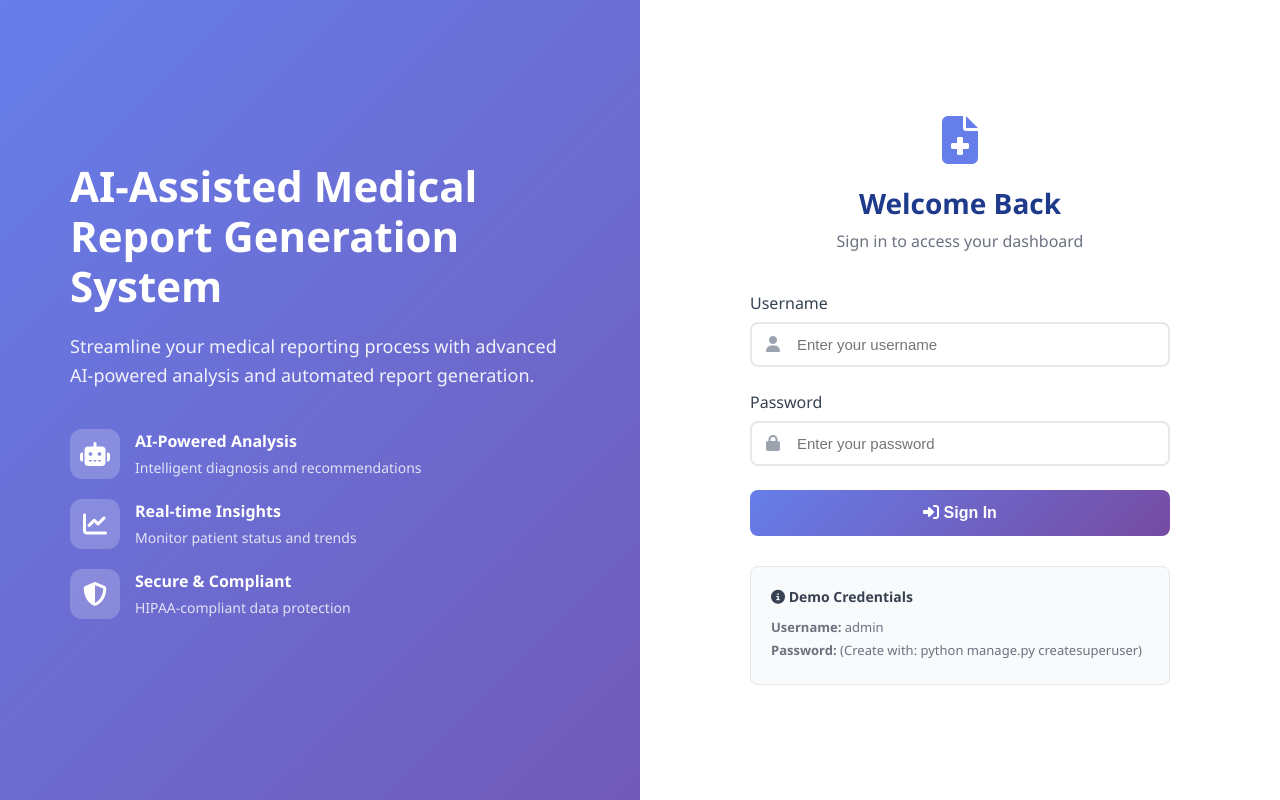
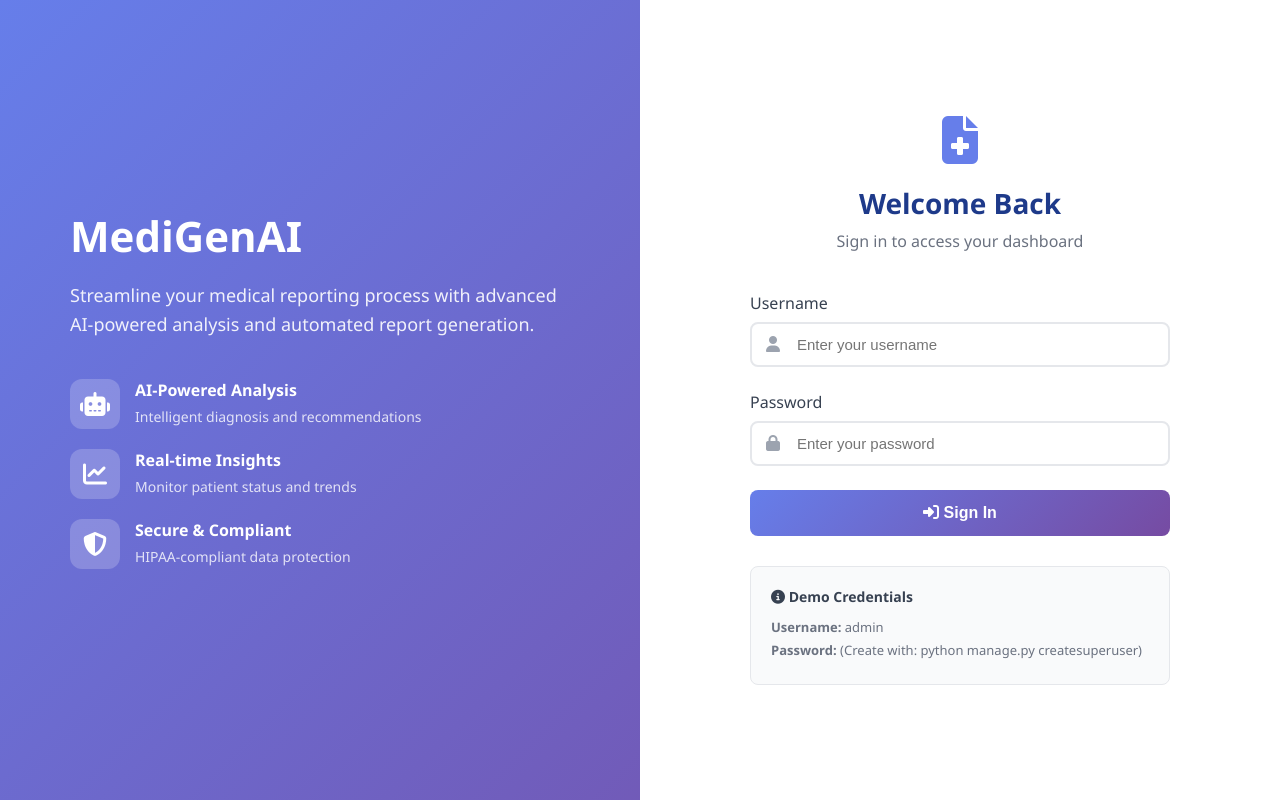
Before and after one commit to akn0004/MediGenAi, a Django app: page / in a window 1280 px wide. Run offline with Django 4.2, Linux system fonts and the light colour scheme.

Commit message:
feat: Update name of the webapp

```diff
--- a/templates/base.html
+++ b/templates/base.html
@@ -189,8 +189,8 @@
             <div class="logo">
                 <i class="fas fa-file-medical"></i>
                 <div class="logo-text">
-                    <h1>AI-Assisted Medical Report</h1>
-                    <p>Generation System</p>
+                    <h1>MediGenAI</h1>
+                    <p>Smart Medical Reports</p>
                 </div>
             </div>
             <ul class="nav-menu">
--- a/templates/login.html
+++ b/templates/login.html
@@ -184,7 +184,7 @@
 <div class="login-container">
     <div class="login-left">
         <div class="login-info">
-            <h1>AI-Assisted Medical Report Generation System</h1>
+            <h1>MediGenAI</h1>
             <p>Streamline your medical reporting process with advanced AI-powered analysis and automated report generation.</p>
 
             <div class="login-features">
```
Also changed, not shown: GETTING_STARTED.md (+1 -1 lines), PROJECT_SUMMARY.md (+1 -1 lines), README.md.
